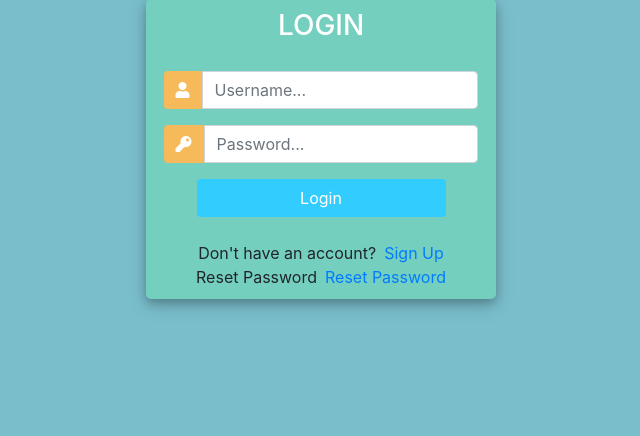
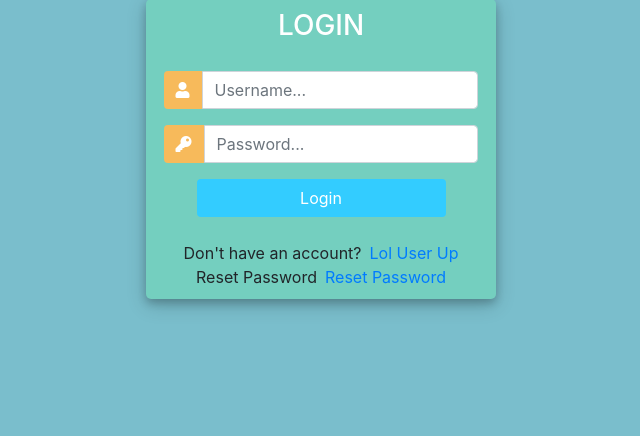
Before and after one commit to AnkitMitraOfficial/StackOverflowClone, a Django app: page /login/ in a window 1280 px wide. Shown: the part 251-687 px from the top of the page, without its empty margins (319-959 px from the left). Run offline with Django 3.2, Linux system fonts and the light colour scheme; some libraries are stand-ins or nearby versions.

Commit message:
Updated the Login form

```diff
--- a/Authentication/templates/Authentication/loginuser.html
+++ b/Authentication/templates/Authentication/loginuser.html
@@ -108,7 +108,7 @@
 
 				<div class="mt-4">
 					<div class="d-flex justify-content-center links">
-						Don't have an account? <a href="{% url 'register' %}" class="ml-2">Sign Up</a>
+						Don't have an account? <a href="{% url 'register' %}" class="ml-2">Lol User Up</a>
           </div>
           <div class="d-flex justify-content-center links">
 						Reset Password<a href="#" class="ml-2">Reset Password</a>
```
